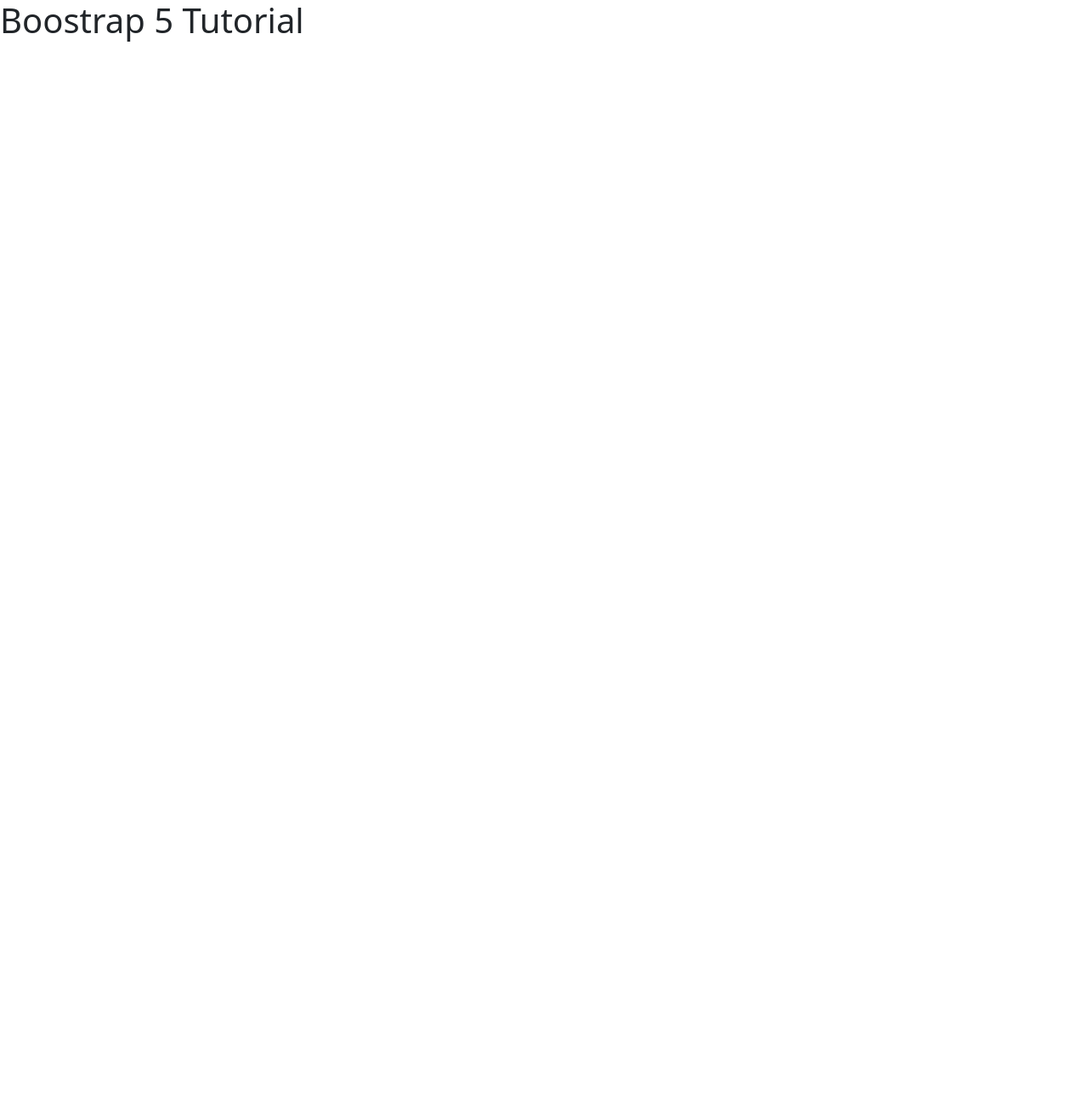
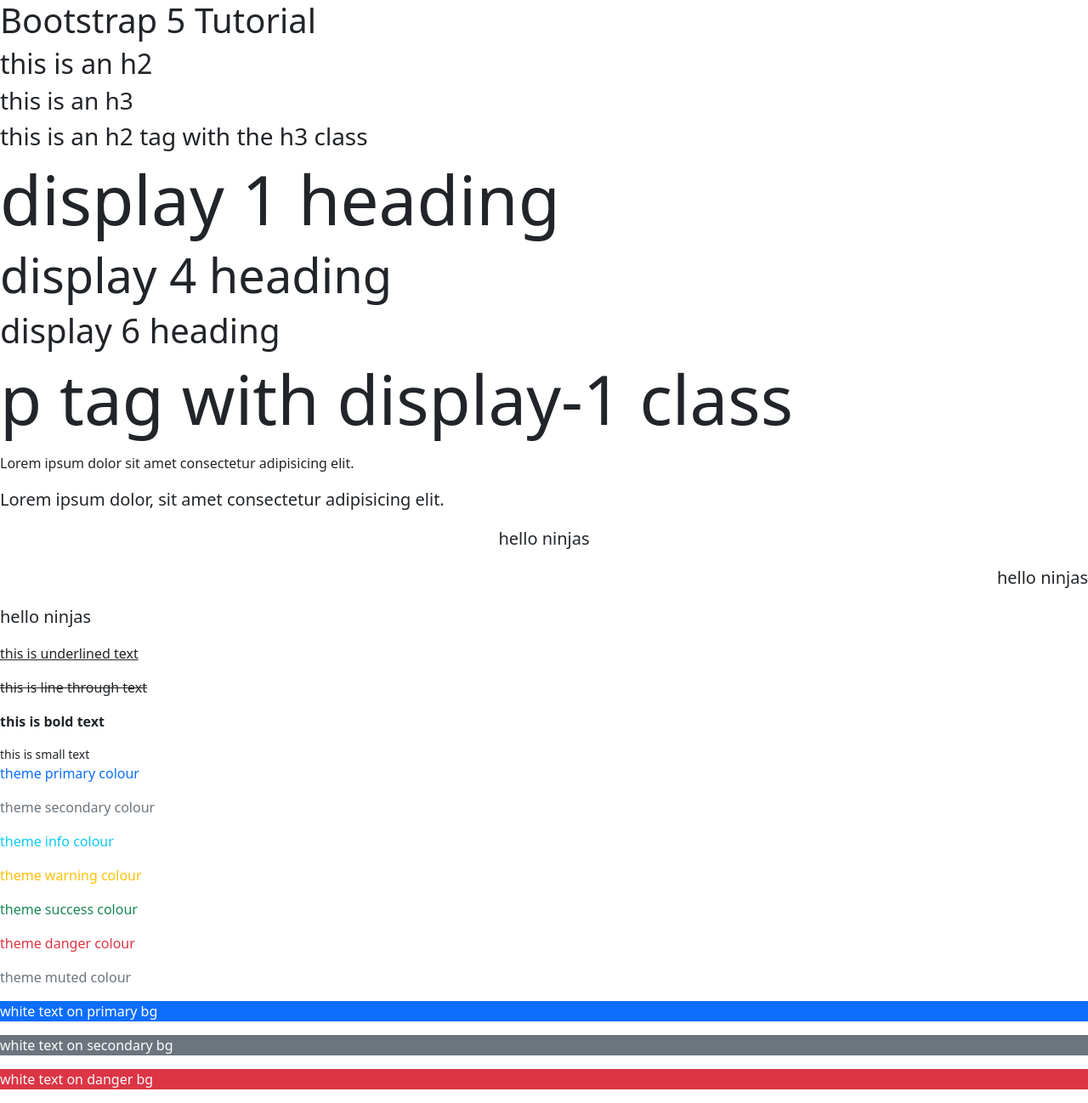
Before and after one commit to fleurdelisseho/BS-5-Tutorial, a plain HTML site: page index.html in a window 1280 px wide. Shown: the whole page at 85% size. Before the commit the page ends 800 px from the top, so only its background shows below. Drawn offline with nearby package versions, Linux system fonts and the light colour scheme.

Commit message:
lesson-3

```diff
--- a/index.html
+++ b/index.html
@@ -1,14 +1,50 @@
 <html lang="en">
 <head>
-  <meta charset="UTF-8">
-  <meta http-equiv="X-UA-Compatible" content="IE=edge">
-  <meta name="viewport" content="width=device-width, initial-scale=1.0">
-  <title>Net Ninja Pro - the Book</title>
-  <link href="https://cdn.jsdelivr.net/npm/bootstrap@5.0.1/dist/css/bootstrap.min.css" rel="stylesheet" integrity="sha384-+0n0xVW2eSR5OomGNYDnhzAbDsOXxcvSN1TPprVMTNDbiYZCxYbOOl7+AMvyTG2x" crossorigin="anonymous">
+    <meta charset="UTF-8">
+    <meta name="viewport" content="width=device-width, initial-scale=1.0">
+    <link href="https://cdn.jsdelivr.net/npm/bootstrap@5.0.2/dist/css/bootstrap.min.css" rel="stylesheet" integrity="sha384-EVSTQN3/azprG1Anm3QDgpJLIm9Nao0Yz1ztcQTwFspd3yD65VohhpuuCOmLASjC" crossorigin="anonymous">
+    <title>Net Ninja Pro - the Book</title>
 </head>
 <body>
-  <h1>Boostrap 5 Tutorial</h1>
+    <!--heading tags-->
+    <h1>Bootstrap 5 Tutorial</h1>
+    <h2>this is an h2</h2>
+    <h3>this is an h3</h3>
+    <h2 class="h3">this is an h2 tag with the h3 class</h2>
 
-  <script src="https://cdn.jsdelivr.net/npm/bootstrap@5.0.1/dist/js/bootstrap.bundle.min.js" integrity="sha384-gtEjrD/SeCtmISkJkNUaaKMoLD0//ElJ19smozuHV6z3Iehds+3Ulb9Bn9Plx0x4" crossorigin="anonymous"></script>
+    <!--display headings-->
+    <h1 class="display-1">display 1 heading</h1>
+    <h1 class="display-4">display 4 heading</h1>
+    <h1 class="display-6">display 6 heading</h1>
+    <p class="display-1">p tag with display-1 class</p>
+
+    <!--lead text & alignment-->
+    <p>Lorem ipsum dolor sit amet consectetur adipisicing elit.</p>
+    <p class="lead">Lorem ipsum dolor, sit amet consectetur adipisicing elit.</p>
+    <p class="lead text-center">hello ninjas</p>
+    <p class="lead text-end">hello ninjas</p>
+    <p class="lead">hello ninjas</p>
+
+    <!--text decoration & font weight-->
+    <p class="text-decoration-underline">this is underlined text</p>
+    <p class="text-decoration-line-through">this is line through text</p>
+    <p class="fw-bold">this is bold text</p>
+    <small>this is small text</small>
+
+    <!--text colours-->
+    <p class="text-primary">theme primary colour</p>
+    <p class="text-secondary">theme secondary colour</p>
+    <p class="text-info">theme info colour</p>
+    <p class="text-warning">theme warning colour</p>
+    <p class="text-success">theme success colour</p>
+    <p class="text-danger">theme danger colour</p>
+    <p class="text-muted">theme muted colour</p>
+
+    <!--bg colors-->
+    <p class="text-white bg-primary">white text on primary bg</p>
+    <p class="text-white bg-secondary">white text on secondary bg</p>
+    <p class="text-light bg-danger">white text on danger bg</p>
+
+    <script src="https://cdn.jsdelivr.net/npm/bootstrap@5.0.2/dist/js/bootstrap.bundle.min.js" integrity="sha384-MrcW6ZMFYlzcLA8Nl+NtUVF0sA7MsXsP1UyJoMp4YLEuNSfAP+JcXn/tWtIaxVXM" crossorigin="anonymous"></script>
 </body>
 </html>
```
